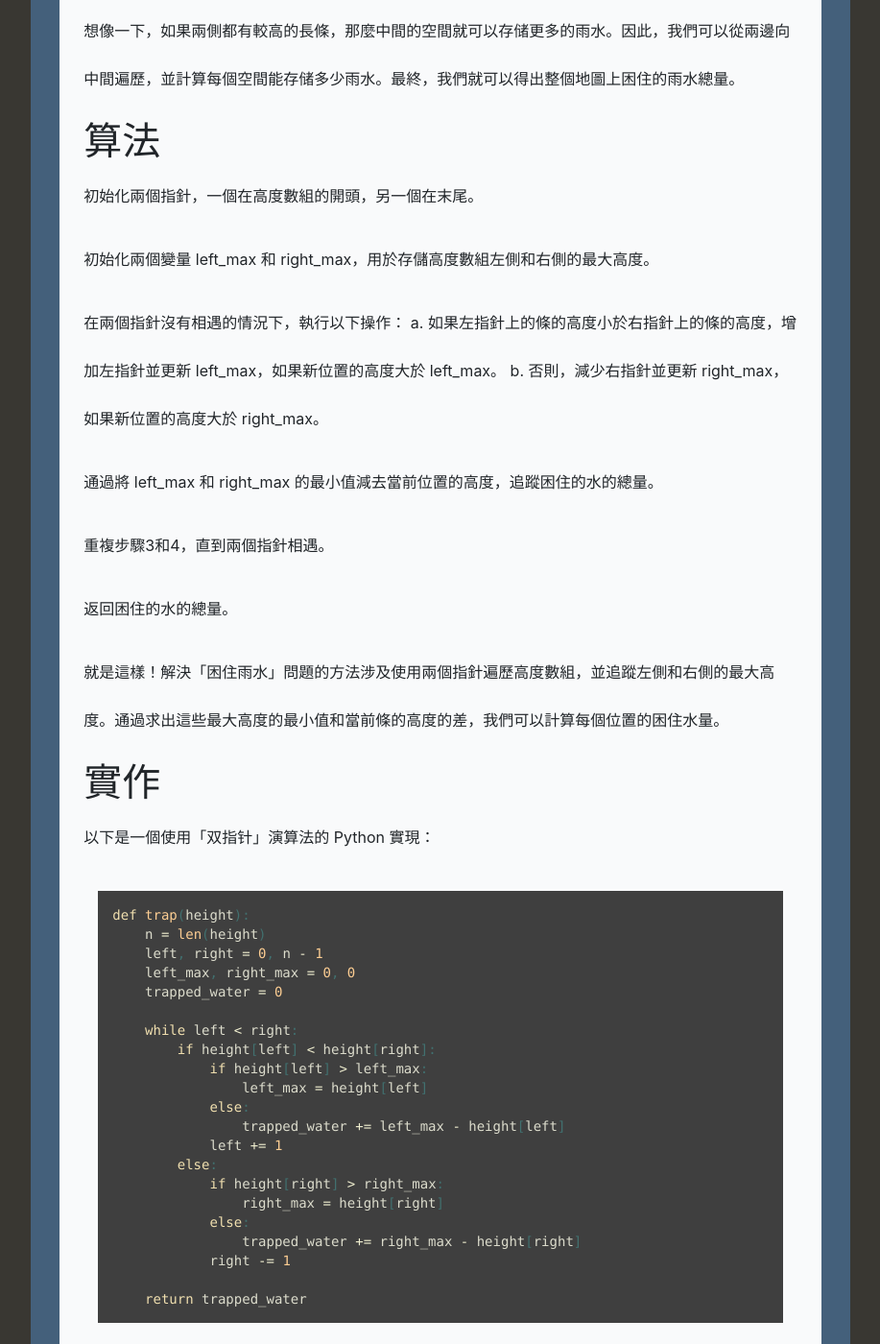
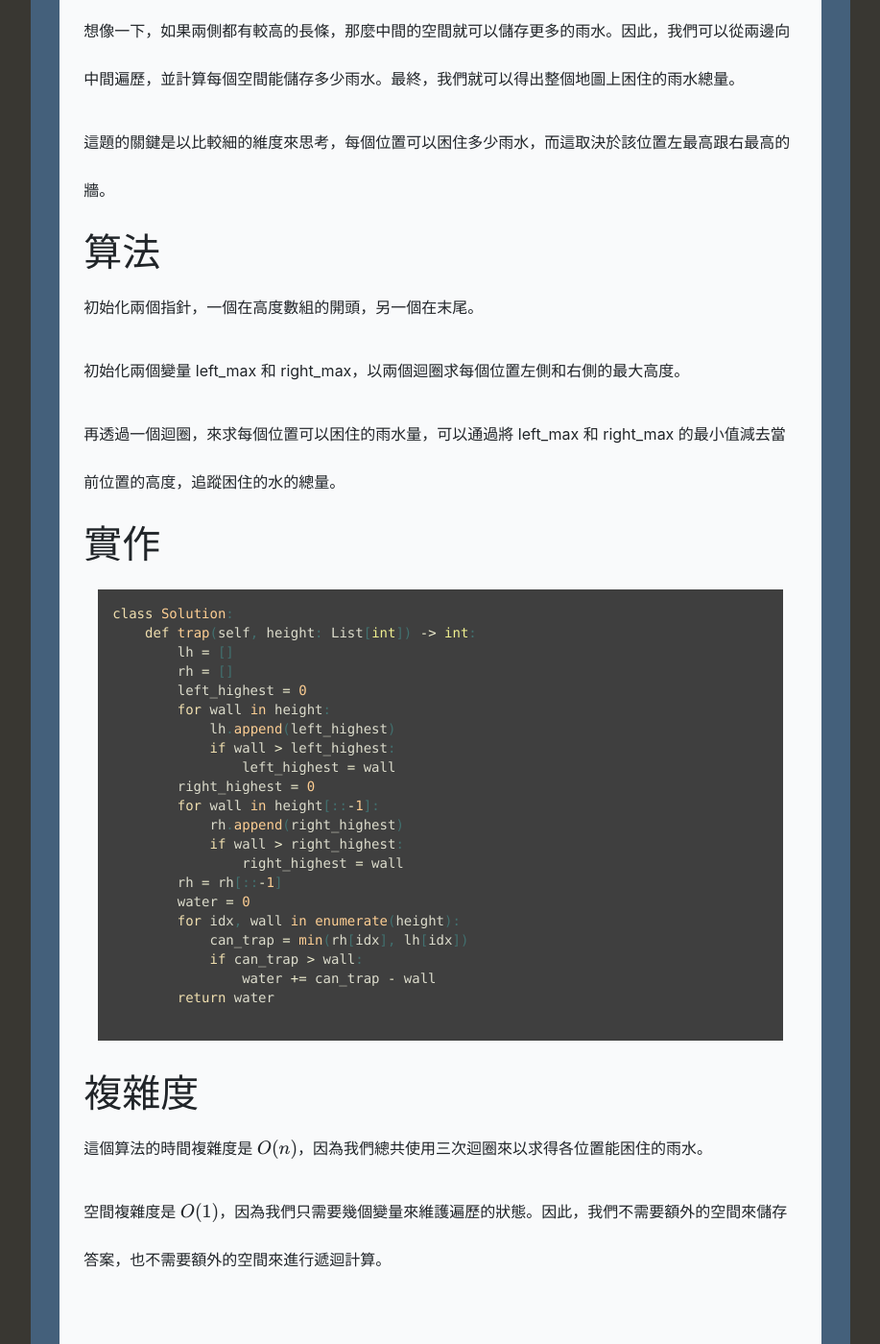
Before and after one commit to catxcoders/catxcoders.github.io, a Jekyll site: the page built from _posts/2022-02-11-42-Trapping-Rain-Water.markdown, in a window 1280 px wide and 1400 px high, scrolled down 635 px. Shown: the whole window at 96% size, without its empty margins (181-1098 px from the left). Built offline with Jekyll 4.4.1, drawn with Linux system fonts in a browser that asks for light colours; nearby versions of some CDN libraries; formulas are drawn with MathJax 3; some of the changed text lies outside the part shown.

Commit message:
Revise 42.

````diff
--- a/_posts/2022-02-11-42-Trapping-Rain-Water.markdown
+++ b/_posts/2022-02-11-42-Trapping-Rain-Water.markdown
@@ -1,9 +1,9 @@
 ---
 layout: article_post
-title:  "[Leetcode解題] Trapping Rain Water - 左右指針解"
-description:  "[Leetcode解題] Trapping Rain Water - 左右指針解"
+title:  "[Leetcode解題] Trapping Rain Water"
+description:  "[Leetcode解題] Trapping Rain Water"
 categories: hard
-tags: greedy two-pointers amazon
+tags: greedy amazon
 langs: python
 excerpt_separator: <!--more-->
 ---
@@ -16,53 +16,46 @@ excerpt_separator: <!--more-->
 # 解題思路
 「困住雨水」這個問題是在想像一個有長條狀物（代表高度）的地圖上下雨的情況，我們要計算雨水在這個地圖上最多能夠被困住多少。
 
-想像一下，如果兩側都有較高的長條，那麼中間的空間就可以存储更多的雨水。因此，我們可以從兩邊向中間遍歷，並計算每個空間能存储多少雨水。最終，我們就可以得出整個地圖上困住的雨水總量。
+想像一下，如果兩側都有較高的長條，那麼中間的空間就可以儲存更多的雨水。因此，我們可以從兩邊向中間遍歷，並計算每個空間能儲存多少雨水。最終，我們就可以得出整個地圖上困住的雨水總量。
+
+這題的關鍵是以比較細的維度來思考，每個位置可以困住多少雨水，而這取決於該位置左最高跟右最高的牆。
 
 # 算法
+
 初始化兩個指針，一個在高度數組的開頭，另一個在末尾。
 
-初始化兩個變量 left_max 和 right_max，用於存儲高度數組左側和右側的最大高度。
+初始化兩個變量 left_max 和 right_max，以兩個迴圈求每個位置左側和右側的最大高度。
 
-在兩個指針沒有相遇的情況下，執行以下操作：
-a. 如果左指針上的條的高度小於右指針上的條的高度，增加左指針並更新 left_max，如果新位置的高度大於 left_max。
-b. 否則，減少右指針並更新 right_max，如果新位置的高度大於 right_max。
-
-通過將 left_max 和 right_max 的最小值減去當前位置的高度，追蹤困住的水的總量。
-
-重複步驟3和4，直到兩個指針相遇。
-
-返回困住的水的總量。
-
-就是這樣！解決「困住雨水」問題的方法涉及使用兩個指針遍歷高度數組，並追蹤左側和右側的最大高度。通過求出這些最大高度的最小值和當前條的高度的差，我們可以計算每個位置的困住水量。
+再透過一個迴圈，來求每個位置可以困住的雨水量，可以通過將 left_max 和 right_max 的最小值減去當前位置的高度，追蹤困住的水的總量。
 
 # 實作
-以下是一個使用「双指针」演算法的 Python 實現：
+
 ```python
-def trap(height):
-    n = len(height)
-    left, right = 0, n - 1
-    left_max, right_max = 0, 0
-    trapped_water = 0
+class Solution:
+    def trap(self, height: List[int]) -> int:
+        lh = []
+        rh = []
+        left_highest = 0
+        for wall in height:
+            lh.append(left_highest)
+            if wall > left_highest:
+                left_highest = wall
+        right_highest = 0
+        for wall in height[::-1]:
+            rh.append(right_highest)
+            if wall > right_highest:
+                right_highest = wall
+        rh = rh[::-1]
+        water = 0
+        for idx, wall in enumerate(height):
+            can_trap = min(rh[idx], lh[idx])
+            if can_trap > wall:
+                water += can_trap - wall
+        return water
 
-    while left < right:
-        if height[left] < height[right]:
-            if height[left] > left_max:
-                left_max = height[left]
-            else:
-                trapped_water += left_max - height[left]
-            left += 1
-        else:
-            if height[right] > right_max:
-                right_max = height[right]
-            else:
-                trapped_water += right_max - height[right]
-            right -= 1
-
-    return trapped_water
 ```
-這個算法使用了「双指针」的技巧，從兩側向中間遍歷。我們維護了兩個變量 left_max 和 right_max，分別代表當前的左側和右側的最高條的高度。然後，我們比較當前位置的左條和右條，並選擇較低的一側繼續遍歷。如果當前條的高度比維護的最高條的高度低，那麼當前位置就可以存储水，我們就可以更新困住水的總量。否則，我們就更新最高條的高度。
 
 # 複雜度
-這個算法的時間複雜度是 $O(n)$，因為我們從兩側向中間遍歷，每個位置只被遍歷一次。因此，我們可以在較短的時間內找到答案。
+這個算法的時間複雜度是 $O(n)$，因為我們總共使用三次迴圈來以求得各位置能困住的雨水。
 
-空間複雜度是 $O(1)$，因為我們只需要幾個變量來維護遍歷的狀態。因此，我們不需要額外的空間來存儲答案，也不需要額外的空間來進行遞歸計算。
+空間複雜度是 $O(1)$，因為我們只需要幾個變量來維護遍歷的狀態。因此，我們不需要額外的空間來儲存答案，也不需要額外的空間來進行遞迴計算。
````
